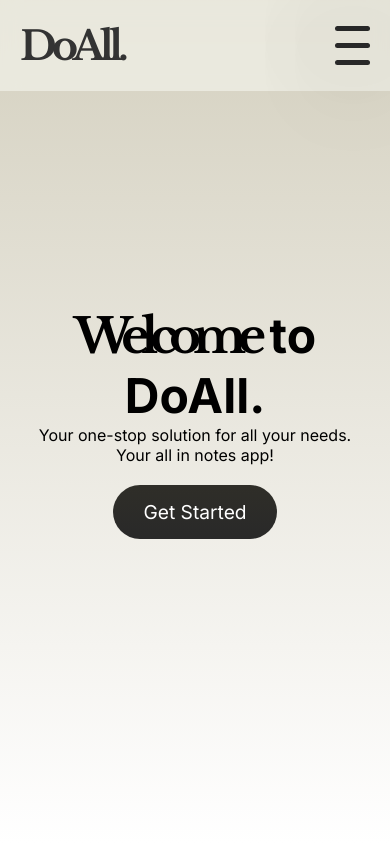
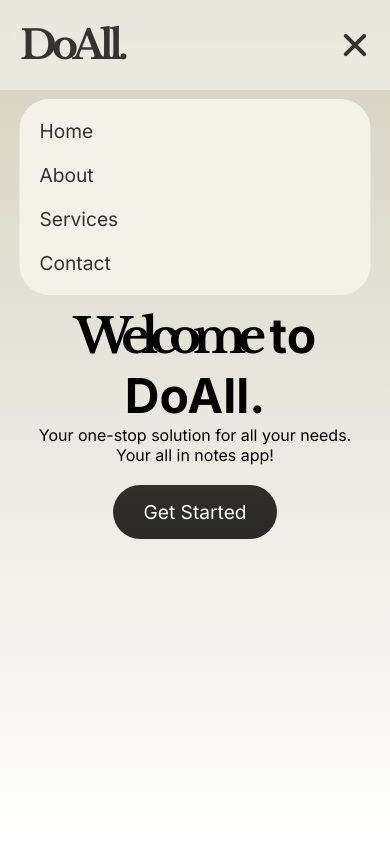
Before and after one commit to gbreye/DoAll-Site-, a website: page index.html in a window 390 px wide. Both pictures are taken after a click on the element 352 px from the left and 45 px from the top of the page. Shown: the top 844 px of the page. Drawn offline with nearby package versions, Linux system fonts and the light colour scheme.

Commit message:
added resposivity to the site

```diff
--- a/index.html
+++ b/index.html
@@ -20,17 +20,17 @@
             <div class="logo">
                 <a href="src/pages/login.html">DoAll.</a>
             </div>
-            <ul>
+            <ul id="main-navlinks">
                 <li><a href="#home">Home</a></li>
                 <li><a href="#about">About</a></li>
                 <li><a href="#services">Services</a></li>
                 <li><a href="#contact">Contact</a></li>
             </ul>
-            <div class="barhamburguer">
-                <div class="bar"></div>
-                <div class="bar"></div>
-                <div class="bar"></div>
-            </div>
+            <div class="hamburger-menu">
+                <span></span>
+                <span></span>
+                <span></span>
+              </div>
         </nav>
     </header>
     <main>
--- a/src/css/index.css
+++ b/src/css/index.css
@@ -69,6 +69,7 @@ nav ul {
     list-style: none;
     display: flex;
     gap: 20px;
+    transition: display 0.4s allow-discrete, opacity 0.4s, transform 0.4s;
 }
 
 nav ul li a {
@@ -86,30 +87,40 @@ nav ul li a:hover {
 
 }
 
-.barhamburguer {
-    display: flex;
-  flex-direction: column;
 
-  width: 35px;
-  height: auto;
+.hamburger-menu {
+    width: 30px;
+    height: 25px;
+    display: none;
+    flex-direction: column;
+    justify-content: space-between;
+    cursor: pointer;
+  }
 
-  cursor: pointer;
-}
 
-.bar {
+  .hamburger-menu span {
     display: block;
+    height: 4px;
+    width: 100%;
+    background-color: #333;
+    border-radius: 2px;
+    transition: all 0.3s ease-in-out;
+  }
 
-  width: 35px;
-  height: 5px;
-  margin: 6px 0;
 
-  background-color: #292929;
 
-  border-radius: 30px;
-  box-shadow: 1px 1px 90px black;
 
-  transition: var(--transition-speed);
-}
+  .hamburger-menu.active span:nth-child(1) {
+    transform: translateY(10px) rotate(45deg);
+  }
+
+  .hamburger-menu.active span:nth-child(2) {
+    opacity: 0;
+  }
+
+  .hamburger-menu.active span:nth-child(3) {
+    transform: translateY(-11px) rotate(-45deg);
+  }
 
 .herohome {
     display: flex;
@@ -326,8 +337,25 @@ footer {
         text-align: center;
     }
 
+    .hamburger-menu {
+        display: flex;
+    }
     nav ul {
-        display: none;
+    position: absolute;
+    top: 110%;
+    left: 50%;
+    transform: translateX(-50%);
+
+    display: none;
+    flex-direction: column;
+    gap: 20px;
+    width: 90%;
+    padding: 20px;
+
+    background-color: #F2F2E9;
+    border-radius: 30px;
+    box-shadow: 1px 1px 10px var(--color-shadow);
+    transition: display 0.4s allow-discrete, opacity 0.4s, transform 0.4s;
     }
 
     .herohome {
--- a/src/js/reveal.js
+++ b/src/js/reveal.js
@@ -3,8 +3,18 @@ const mainright = document.querySelector('.main-right');
 const rightHero = document.querySelector('.right-hero');
 const leftHero = document.querySelector('.left-hero');
 const carrousel = document.querySelector('.carrousel');
+const navlinks = document.getElementById('main-navlinks')
+const hamburger = document.querySelector('.hamburger-menu');
 
+hamburger.addEventListener('click', () => {
+  hamburger.classList.toggle('active');
+  if(hamburger.classList.contains('active')) {
+    navlinks.style.display = 'flex';
+  } else {
+    navlinks.style.display = 'none';
+}
 
+});
 
 gsap.fromTo(mainleft, {
     filter: "blur(10px)",
```
